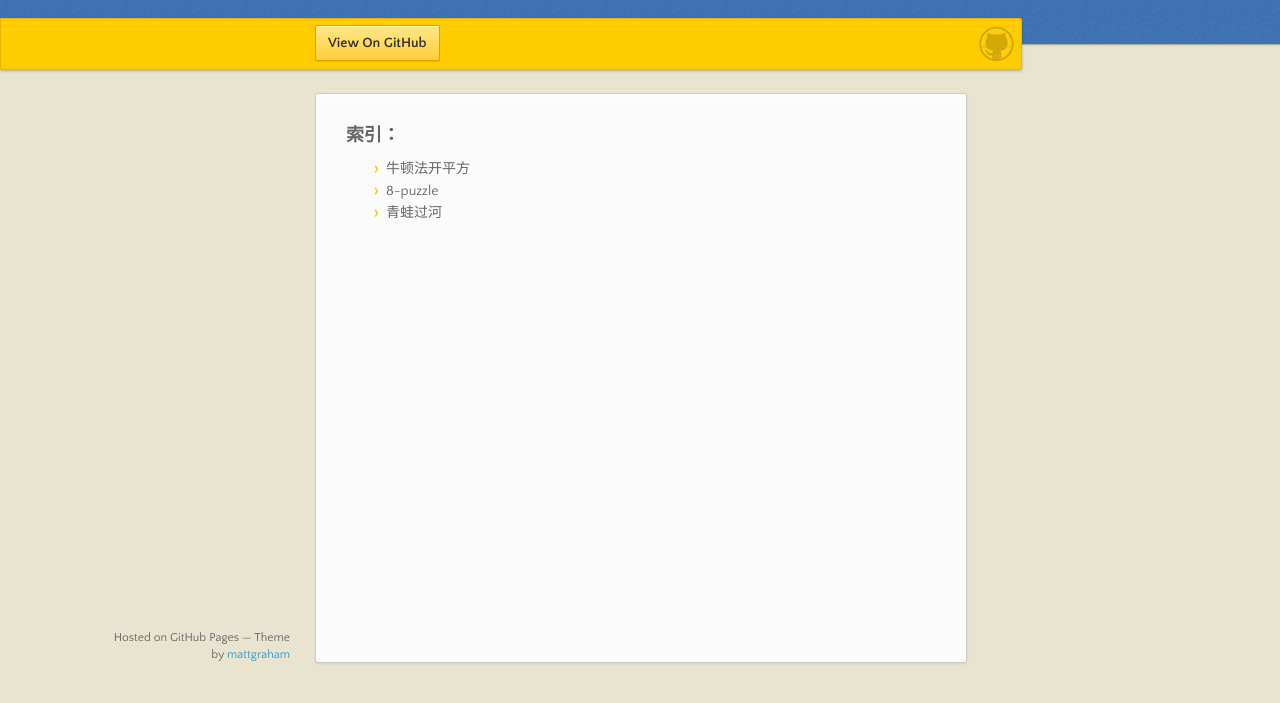
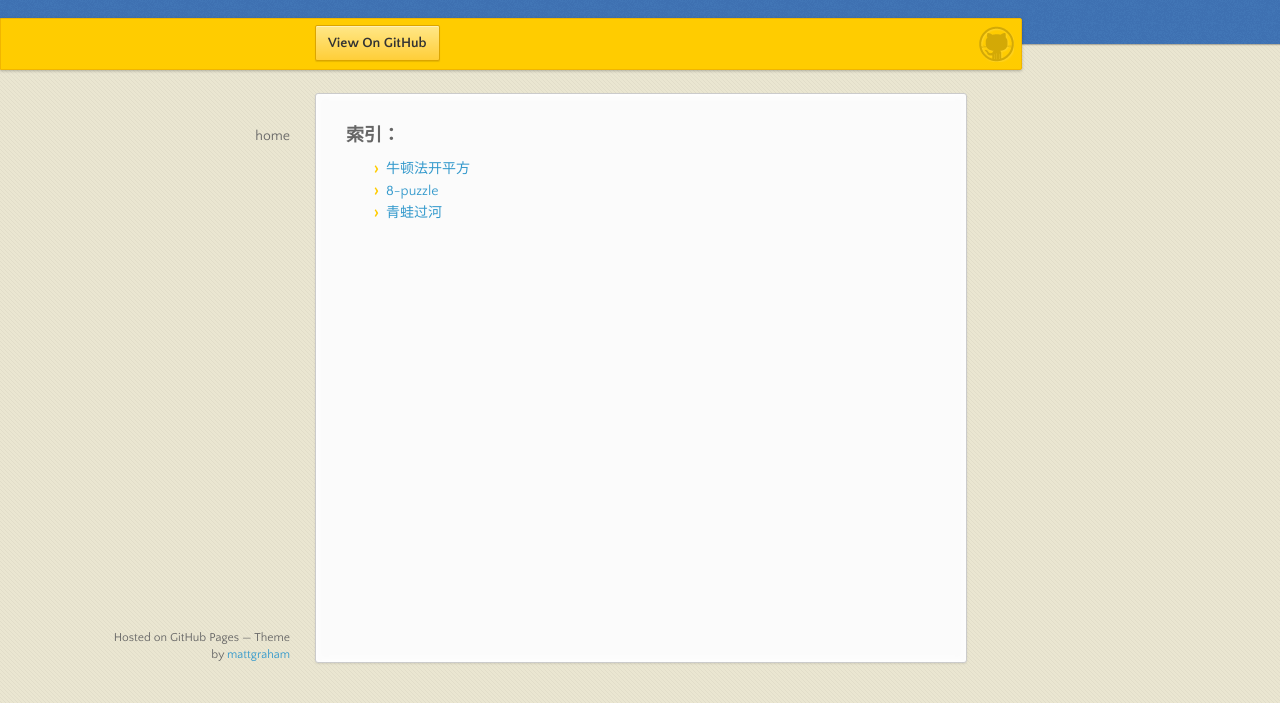
Before and after one commit to chrisyue/chrisyue.github.com, a plain HTML site: page index.html in a window 1280 px wide. Shown: the part 97-800 px from the top of the page. Drawn offline with nearby package versions, Linux system fonts and the light colour scheme.

Commit message:
add link in index

```diff
--- a/index.html
+++ b/index.html
@@ -29,16 +29,17 @@
 
     <div class="wrapper">
       <nav>
-        <ul></ul>
+        <ul>
+          <li><a href="/">home</a></li>
+        </ul>
       </nav>
       <section>
         <h3>索引：</h3>
-
-<ul>
-<li>牛顿法开平方</li>
-<li>8-puzzle</li>
-<li>青蛙过河</li>
-</ul>
+        <ul>
+          <li><a href="#">牛顿法开平方</a></li>
+          <li><a href="/homework/8-puzzle">8-puzzle</a></li>
+          <li><a href="#">青蛙过河</a></li>
+        </ul>
       </section>
       <footer>
         <p><small>Hosted on GitHub Pages &mdash; Theme by <a href="http://twitter.com/#!/michigangraham">mattgraham</a></small></p>
```
